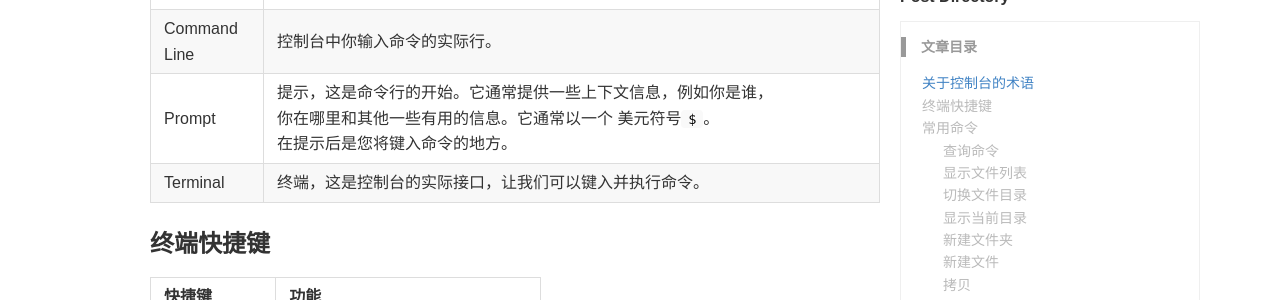
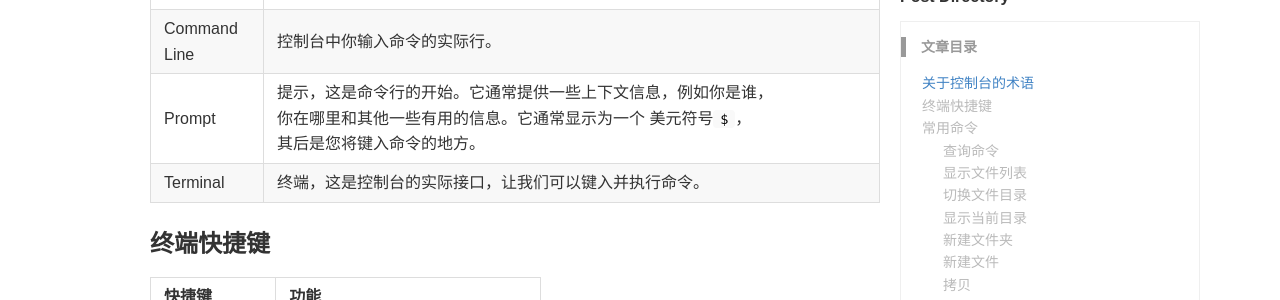
Before and after one commit to ripperhe/ripperhe.github.io, a Jekyll site: the page built from _wiki/Mac-Terminal.md, in a window 1280 px wide and 900 px high. Shown: the part 313-613 px from the top of the window. Built offline with Jekyll 4.4.1, drawn with Linux system fonts in a browser that asks for light colours; comment, search, counter and statistics services are not loaded.

Commit message:
Update Mac-Terminal.md

```diff
--- a/_wiki/Mac-Terminal.md
+++ b/_wiki/Mac-Terminal.md
@@ -12,7 +12,7 @@ keywords: Mac, command, terminal
 | :--- | :--- |
 | Console | 控制台，包括当前命令行以及前面输出的命令。 |
 | Command Line | 控制台中你输入命令的实际行。 |
-| Prompt | 提示，这是命令行的开始。它通常提供一些上下文信息，例如你是谁，你在哪里和其他一些有用的信息。它通常以一个 美元符号`$`。在提示后是您将键入命令的地方。 |
+| Prompt | 提示，这是命令行的开始。它通常提供一些上下文信息，例如你是谁，你在哪里和其他一些有用的信息。它通常显示为一个 美元符号`$`，其后是您将键入命令的地方。 |
 | Terminal | 终端，这是控制台的实际接口，让我们可以键入并执行命令。 |
 
 ### 终端快捷键
```
